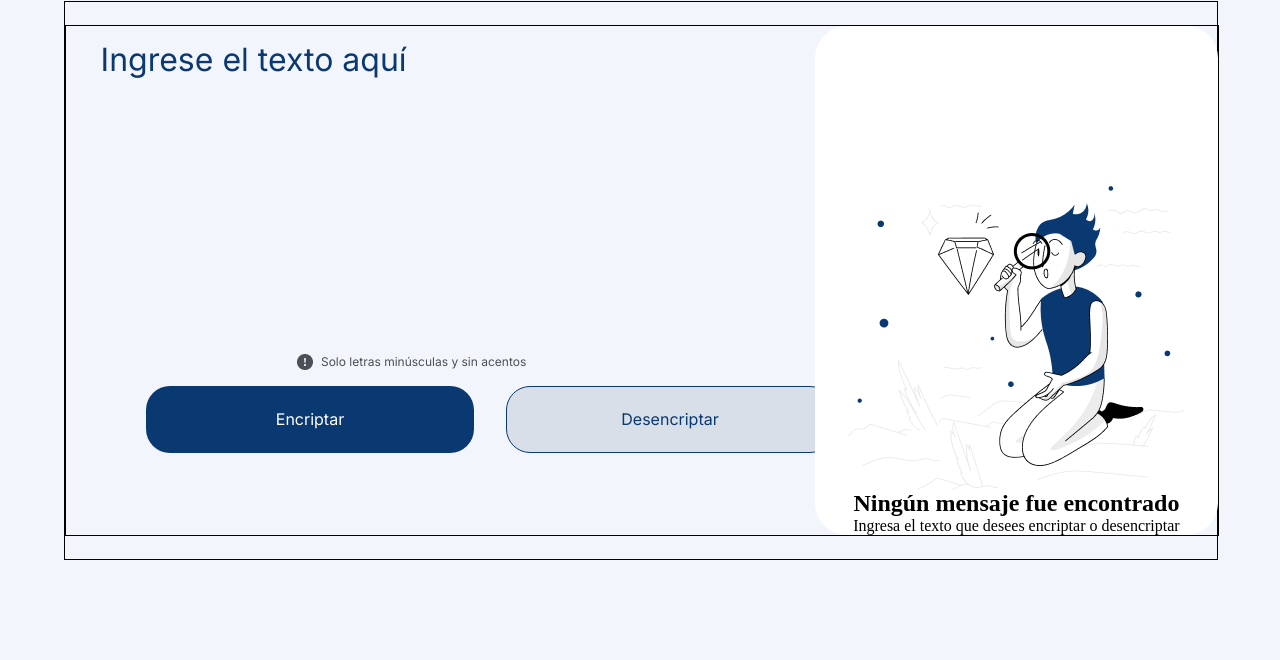
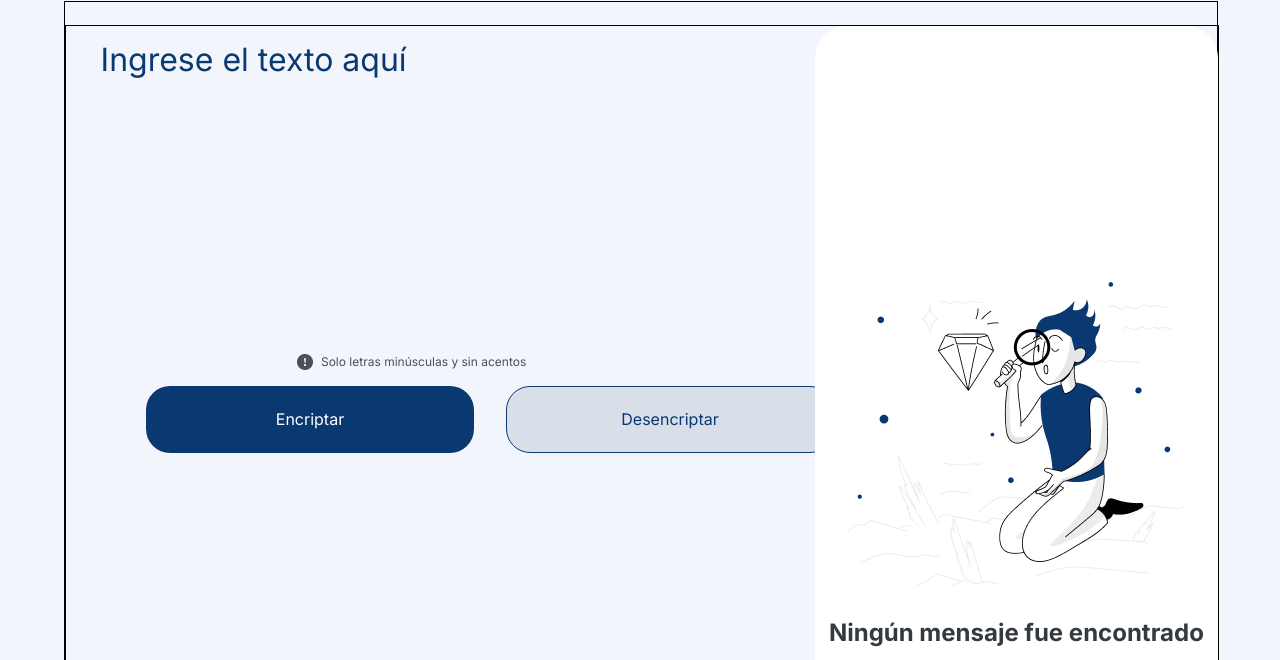
Before and after one commit to JamesZam96/EncriptadorTexto, a plain HTML site: page index.html in a window 1280 px wide. Shown: the part 115-775 px from the top of the page. Drawn offline with Linux system fonts and the light colour scheme.

Commit message:
frontendv2

```diff
--- a/style.css
+++ b/style.css
@@ -132,7 +132,7 @@ body{
 /*right div*/
 .elements__container__right{
     width: 40%;
-    height: auto;
+    height: 62.5rem;
     background-color: white;
     margin-left: 5%;
     border-radius: 2rem;
@@ -145,9 +145,21 @@ body{
 .elements__container__right__image{
     width: 21rem;
     height: 19rem;
-    margin-top: 10rem;
+    margin-top: 16rem;
 }
 
 .elements__container__right__h2{
+    margin-top: 2rem;
+    font-family: "Inter", sans-serif;
+    font-size: 1.5rem;
+    font-weight: 700;
+    color: #343A40;
+}
 
+.elements__container__right__p{
+    margin-top: 1rem;
+    font-family: "Inter", sans-serif;
+    font-size: 1rem;
+    font-weight: 400;
+    color: #495057;
 }
```
